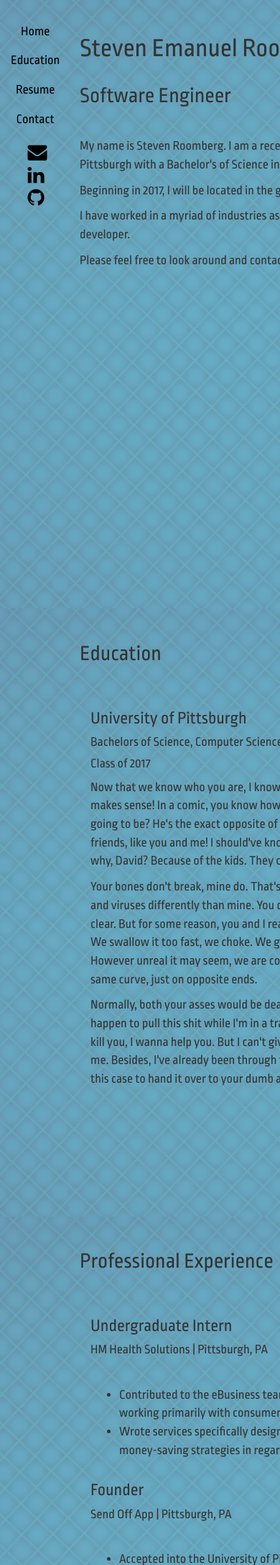
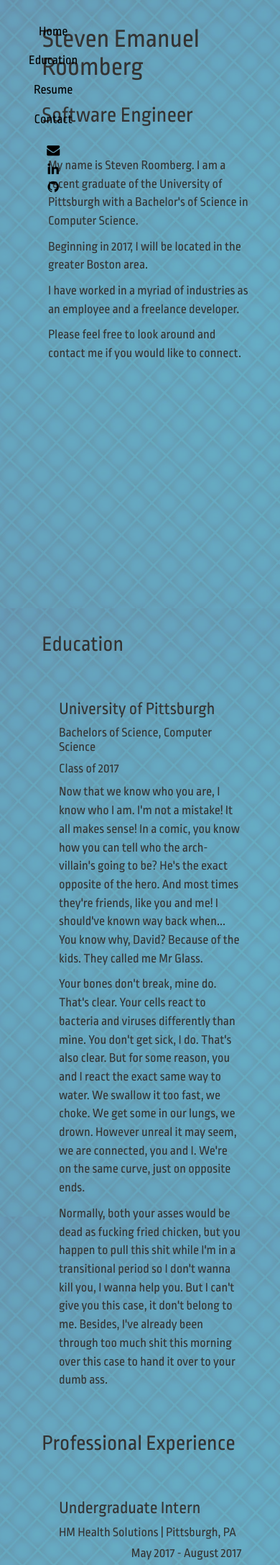
Before and after one commit to sroomberg/PromotionalWebsite, a PHP site: page / in a window 390 px wide; the page is wider, and only the part inside the window is pictured. Shown: the top 2174 px of that part at 72% size. Run offline with PHP 8.4, Linux system fonts and the light colour scheme; some libraries are stand-ins or nearby versions.

Commit message:
responsiveness works

```diff
--- a/src/content.php
+++ b/src/content.php
@@ -1,17 +1,18 @@
-<div class="info">
 <a name="top"></a>
 	<div class="row" name="top" id="top">
-		<h1>Steven Emanuel Roomberg</h1>
-		<h2>Software Engineer</h2>
+		<h1 class="header">Steven Emanuel Roomberg</h1>
+		<h2 class="header">Software Engineer</h2>
+		<div class="section-info">
 			<p>My name is Steven Roomberg. I am a recent graduate of the University of Pittsburgh with a Bachelor's of Science in Computer Science.</p>
 			<p>Beginning in 2017, I will be located in the greater Boston area.</p>
 			<p>I have worked in a myriad of industries as an employee and a freelance developer.</p>
 			<p>Please feel free to look around and contact me if you would like to connect.</p>
 		</div>
+	</div>
 	<a name="education"></a>
 	<div class="row" name="education" id="education">
-		<h2>Education</h2>
-		<div id="resumeItem">
+		<h2 class="header">Education</h2>
+		<div class="section-info" id="resumeItem">
 			<div class="col-md-8">
 				<h3>University of Pittsburgh</h3>
 				<h4>Bachelors of Science, Computer Science</h4>
@@ -31,7 +32,8 @@
 	</div>
 	<a name="resume"></a>
 	<div class="row" name="resume" id="resume">
-		<h2>Professional Experience</h2>
+		<h2 class="header">Professional Experience</h2>
+		<div class="section-info">
 			<div id="resumeItem"><!--HMHS-->
 				<div class="col-md-8">
 					<h3>Undergraduate Intern</h3>
@@ -139,6 +141,7 @@
 				<div class="clearfix"></div>
 			</div><!--/CRAFT-->
 		</div>
+	</div>
 	<!-- Not sure if portfolio section will be needed
 	<a name="portfolio"></a>
 	<div class="row" name="portfolio" id="portfolio">
@@ -148,7 +151,8 @@
 	-->
 	<a name="contact"></a>
 	<div class="row" name="contact" id="contact">
-		<h2>Contact</h2>
+		<h2 class="header">Contact</h2>
+		<div class="section-info">
 			<form class="contact-form" id="contactForm" name="contact-form" role="form" method="post" action="index.php#contact">
 				<div class="form-item">
 					<label for="name" class="col-md-3 control-label">Name<span class="warning">*</span></label>
--- a/src/script/script.js
+++ b/src/script/script.js
@@ -6,6 +6,7 @@ $(window)
 		if (windowWidth <= 1024) {
 			$('div.navigation').removeClass('col-md-4');
 			$('div.info').removeClass('col-md-8');
+			$('div.navigation ul').removeClass('col-md-4');
 
 			// add new class for responsiveness
 			$('div.navigation').addClass('responsive');
@@ -18,6 +19,7 @@ $(window)
 		if (windowWidth <= 1024) {
 			$('div.navigation').removeClass('col-md-4');
 			$('div.info').removeClass('col-md-8');
+			$('div.navigation ul').removeClass('col-md-4');
 
 			// add new class for responsiveness
 			$('div.navigation').addClass('responsive');
@@ -36,5 +38,8 @@ $(window)
 			if ($('div.container-fluid').hasClass('responsive')) {
 				$('div.container-fluid').removeClass('responsive');
 			}
+			if (!$('div.navigation ul').hasClass('col-md-4')) {
+				$('div.navigation ul').addClass('col-md-4');
+			}
 		}
 	});
--- a/src/style/style.css
+++ b/src/style/style.css
@@ -2,30 +2,28 @@
 @import url('https://fonts.googleapis.com/css?family=Ropa+Sans');
 /* \Google Fonts */
 
-html { background: url(../img/bg.jpg) repeat !important; }
+html { background: url(../img/bg.jpg) repeat !important; /*min-width: 640px !important; overflow-x: scroll;*/ }
 body { background: rgba(255,255,255,0.4) !important; font-family: 'Ropa Sans', sans-serif !important; font-size: 18px !important; }
 small { font-style: italic; }
 a { color: #000000 !important; }
-/*.container-fluid { min-width: 1024px !important; }*/
 .navigation { min-height: 100vh !important; margin-top: 4%; }
-/*.navigation, .navigation ul { min-width: 332px !important; }*/
 .navigation ul { list-style-type: none; position: fixed; }
 .navigation ul li { margin: 15px auto; }
 #proPic { padding-bottom: 5%; }
 #proPic img { width: 250px; height: 275px; }
 #socialLinks { width: 75% !important; padding-top: 5%; }
 #socialLinks .fa { font-size: 2em !important; }
-/*.info, .info .row { min-width: 672px !important; }*/
 .info .row { display: flex; flex-direction: column; min-height: 100vh; padding: 5% 5%; }
-.info .row h2 { padding-bottom: 1em; }
+h2.header { padding-bottom: 1em; }
 #resumeItem #date { text-align: right !important; }
 .warning { color: red; };
 .success { color: green; };
 
 /*Responsiveness -- These identifiers will be toggled one window resize*/
 .responsive.container-fluid { width: 1024px !important; min-width: 1024px !important; }
-/*.responsive.container-fluid > .row { overflow-x: scroll !important; }*/
 .responsive.navigation { float: left; position: relative; width: 10% !important; }
 .responsive #proPic { display: none !important; }
-.responsive #socialLinks .fa { font-size: 1.5em !important; padding-top: 5% !important; }
-.responsive.info { width: 672px !important; min-width: 672px !important; padding-left: 10% !important; padding-right: 10% !important; }
+.responsive#socialLinks { width: auto !important; }
+.responsive #socialLinks .fa { font-size: 1em !important; padding-top: 5% !important; }
+.responsive.info { width: 90% !important; padding-left: 15% !important; }
+.responsive.info .section-info { margin-left: 3% !important; }
```
Lines whose indentation alone changed are shown as unchanged.
